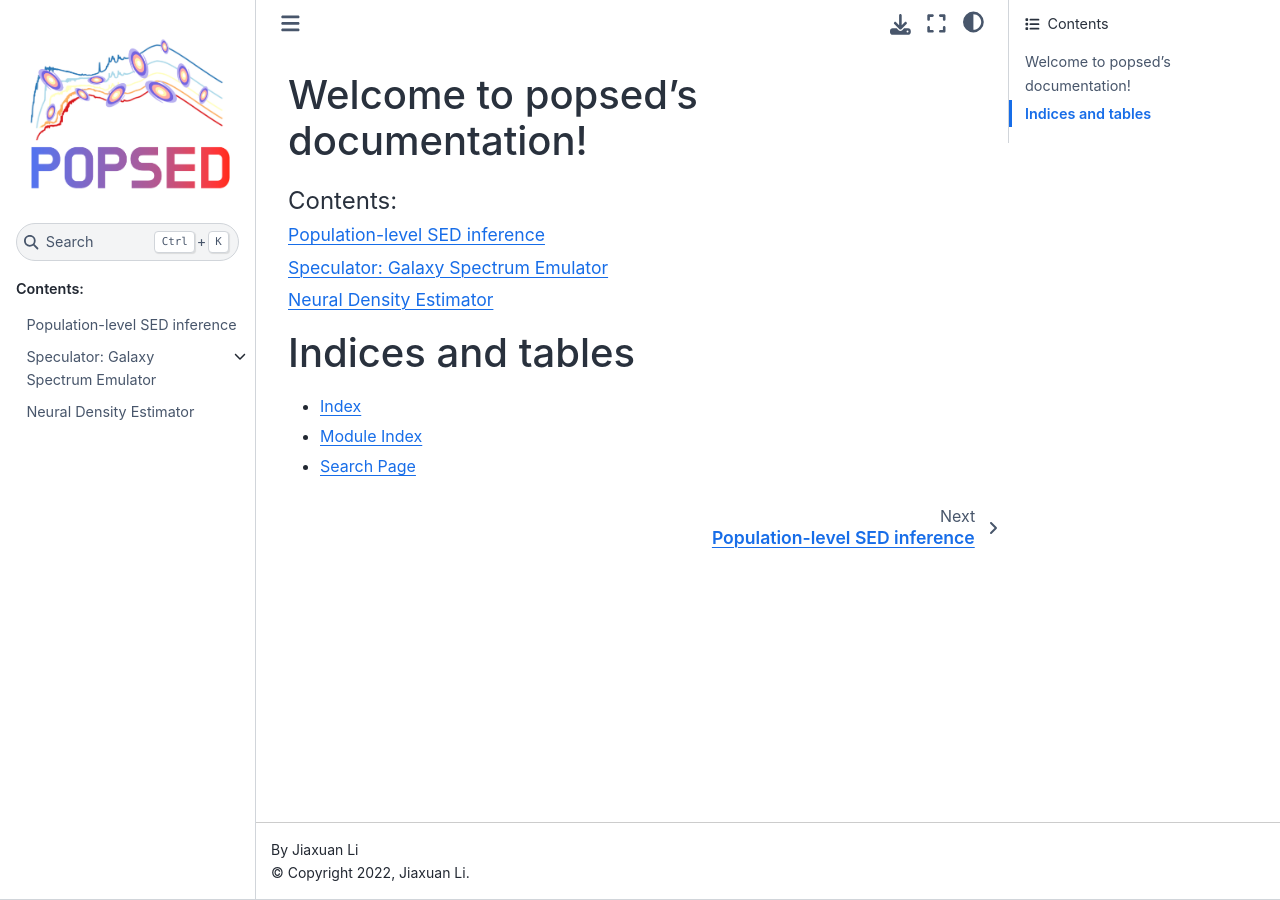
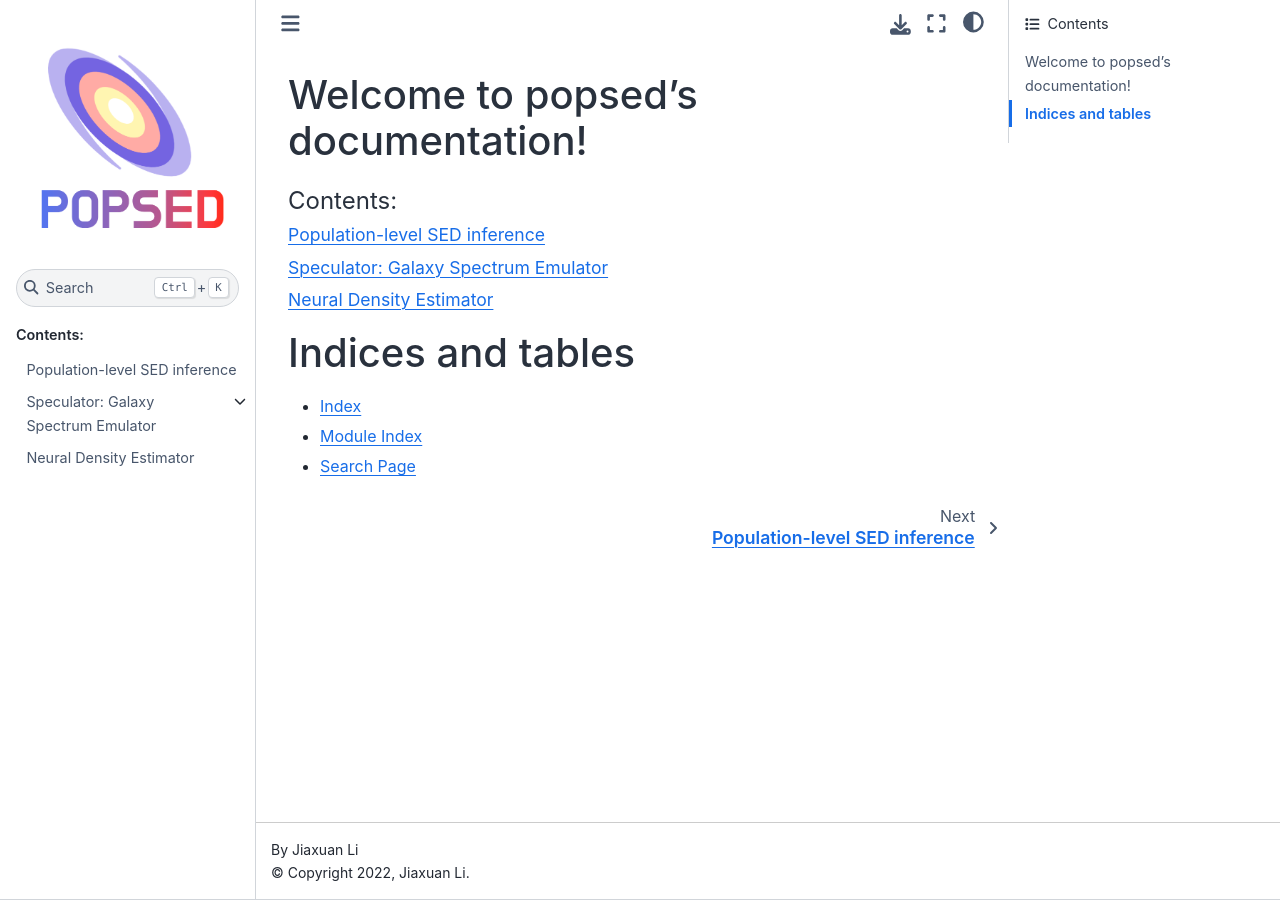
Before and after one commit to AstroJacobLi/popsed, a Sphinx documentation site: the page built from docs/source/index.rst, in a window 1280 px wide. Built offline with Sphinx 7.4.7 and the Sphinx Book theme 1.1.4, drawn with Linux system fonts in a browser that asks for light colours; pages that are not in the unit, such as notebooks, are missing from menus.

Commit message:
update logo

```diff
--- a/docs/source/conf.py
+++ b/docs/source/conf.py
@@ -69,7 +69,7 @@ html_theme_options = {
 
 # The name of an image file (relative to this directory) to place at the top
 # of the sidebar.
-html_logo = '_static/popsed_logo-min.png'
+html_logo = '_static/popsed_logo_2.png'
 
 html_favicon = '_static/favicon.png'
 
```
Also changed, not shown: docs/source/_static/popsed_logo_2.png (added).
